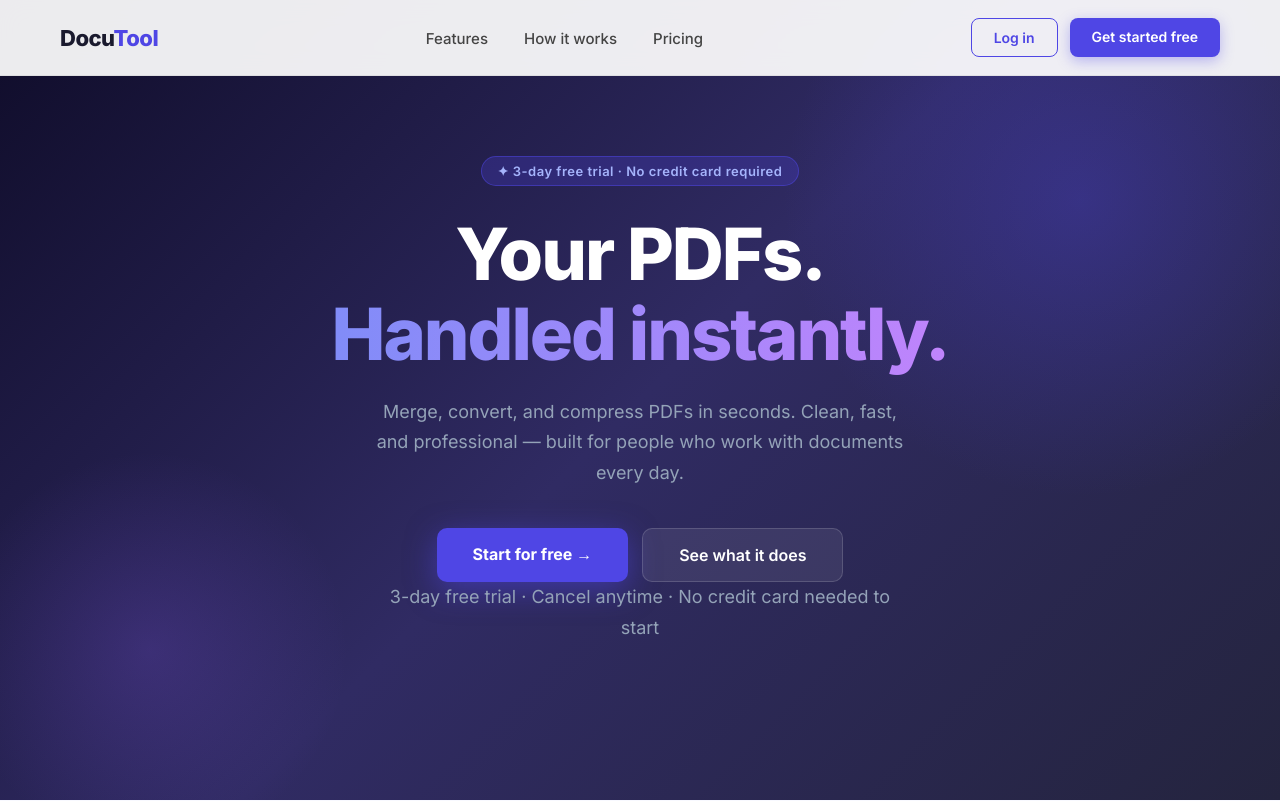
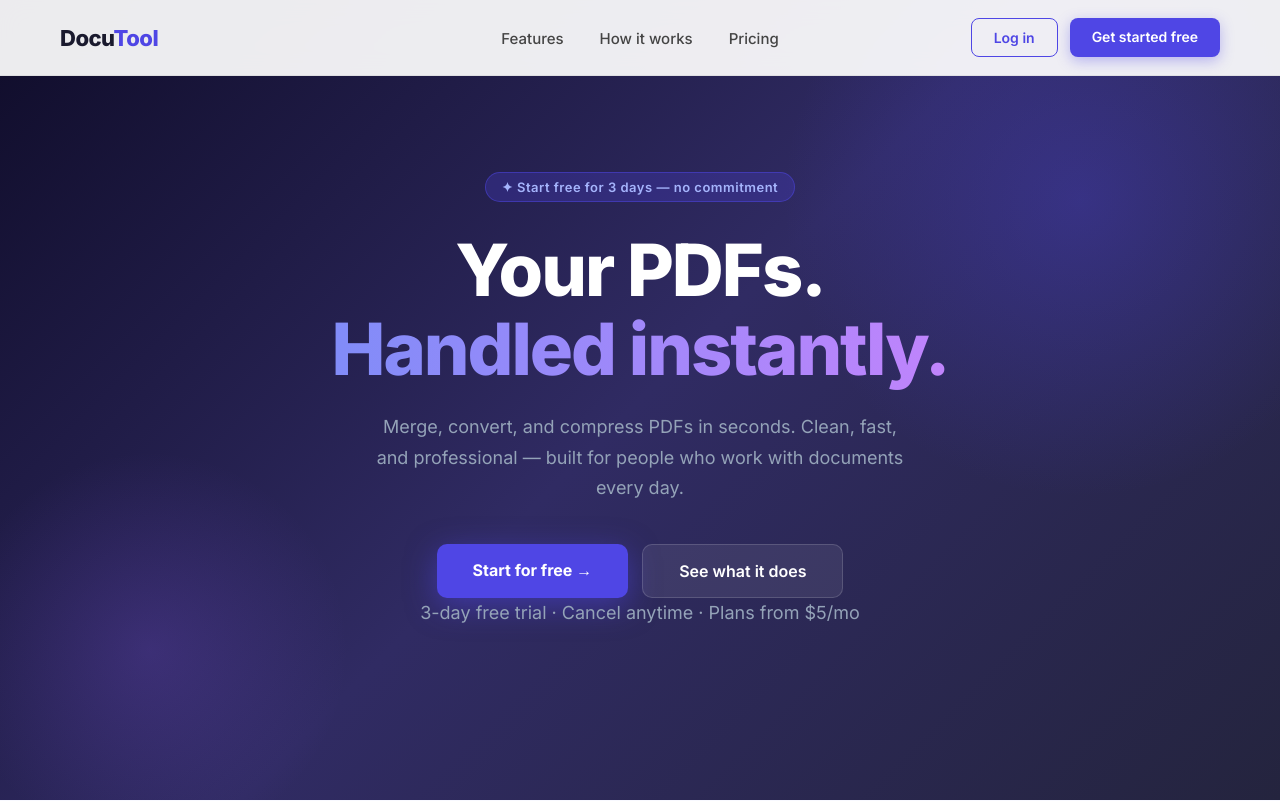
Before and after one commit to swagmoneydex/DOCUTOOL, a Flask app: page / in a window 1280 px wide. Shown: the top 801 px of the page. Run offline with Flask 3, Linux system fonts and the light colour scheme; some libraries are stand-ins or nearby versions.

Commit message:
fix: remove card mentions, keep free trial focus

```diff
--- a/templates/index.html
+++ b/templates/index.html
@@ -40,17 +40,18 @@
             color: #1a1a2e;
             text-decoration: none;
             letter-spacing: -0.5px;
+            flex: 1;
         }
 
-        .nav-logo span {
-            color: #4F46E5;
-        }
+        .nav-logo span { color: #4F46E5; }
 
         .nav-links {
             display: flex;
             align-items: center;
             gap: 36px;
             list-style: none;
+            flex: 1;
+            justify-content: center;
         }
 
         .nav-links a {
@@ -66,6 +67,8 @@
         .nav-cta {
             display: flex;
             gap: 12px;
+            flex: 1;
+            justify-content: flex-end;
         }
 
         .btn-outline {
@@ -229,7 +232,7 @@
             font-size: 13px;
         }
 
-        /* ── LOGOS / TRUST ── */
+        /* ── TRUST BAR ── */
         .trust-bar {
             background: #f8f9ff;
             padding: 28px 60px;
@@ -331,9 +334,7 @@
             transform: translateY(-4px);
         }
 
-        .feature-card:hover::before {
-            opacity: 1;
-        }
+        .feature-card:hover::before { opacity: 1; }
 
         .feature-icon {
             font-size: 36px;
@@ -450,7 +451,6 @@
             font-size: 20px;
             font-weight: 700;
             margin-bottom: 10px;
-            color: inherit;
         }
 
         .pricing-card:not(.popular) .pricing-name { color: #1a1a2e; }
@@ -459,7 +459,6 @@
             font-size: 52px;
             font-weight: 800;
             letter-spacing: -2px;
-            color: inherit;
         }
 
         .pricing-card:not(.popular) .pricing-price { color: #1a1a2e; }
@@ -495,13 +494,15 @@
             align-items: center;
             gap: 10px;
             border-bottom: 1px solid rgba(0,0,0,0.05);
-            color: inherit;
             opacity: 0.9;
         }
 
         .pricing-card.popular .pricing-features li {
             border-bottom-color: rgba(255,255,255,0.1);
+            color: white;
         }
+
+        .pricing-card:not(.popular) .pricing-features li { color: #374151; }
 
         .pricing-features li::before {
             content: '✓';
@@ -511,9 +512,7 @@
             flex-shrink: 0;
         }
 
-        .pricing-card.popular .pricing-features li::before {
-            color: #a5f3fc;
-        }
+        .pricing-card.popular .pricing-features li::before { color: #a5f3fc; }
 
         .pricing-btn {
             display: block;
@@ -646,14 +645,14 @@
 <!-- HERO -->
 <section class="hero">
     <div class="hero-content">
-        <div class="hero-badge">✦ 3-day free trial · No credit card required</div>
+        <div class="hero-badge">✦ Start free for 3 days — no commitment</div>
         <h1>Your PDFs.<br><span>Handled instantly.</span></h1>
         <p>Merge, convert, and compress PDFs in seconds. Clean, fast, and professional — built for people who work with documents every day.</p>
         <div class="hero-buttons">
             <a href="/register" class="hero-btn-primary">Start for free →</a>
             <a href="#features" class="hero-btn-secondary">See what it does</a>
         </div>
-        <p class="hero-note">3-day free trial · Cancel anytime · No credit card needed to start</p>
+        <p class="hero-note">3-day free trial · Cancel anytime · Plans from $5/mo</p>
     </div>
 </section>
 
@@ -721,11 +720,11 @@
 <section class="pricing" id="pricing">
     <p class="section-label">Simple pricing</p>
     <h2 class="section-title">One tool. Two plans.</h2>
-    <p class="section-sub">Start with a 3-day free trial on either plan. No credit card required to try.</p>
+    <p class="section-sub">Start with a 3-day free trial on either plan. Cancel anytime.</p>
     <div class="pricing-grid">
         <div class="pricing-card">
             <div class="pricing-name">Basic</div>
-            <div class="pricing-price"><sup>$</sup>9<span>/mo</span></div>
+            <div class="pricing-price"><sup>$</sup>5<span>/mo</span></div>
             <p class="pricing-desc">Everything you need for everyday PDF work.</p>
             <ul class="pricing-features">
                 <li>PDF Merge</li>
@@ -739,7 +738,7 @@
         <div class="pricing-card popular">
             <div class="popular-badge">Most Popular</div>
             <div class="pricing-name">Pro</div>
-            <div class="pricing-price"><sup>$</sup>19<span>/mo</span></div>
+            <div class="pricing-price"><sup>$</sup>12<span>/mo</span></div>
             <p class="pricing-desc">For power users who live in their documents.</p>
             <ul class="pricing-features">
                 <li>Everything in Basic</li>
```
